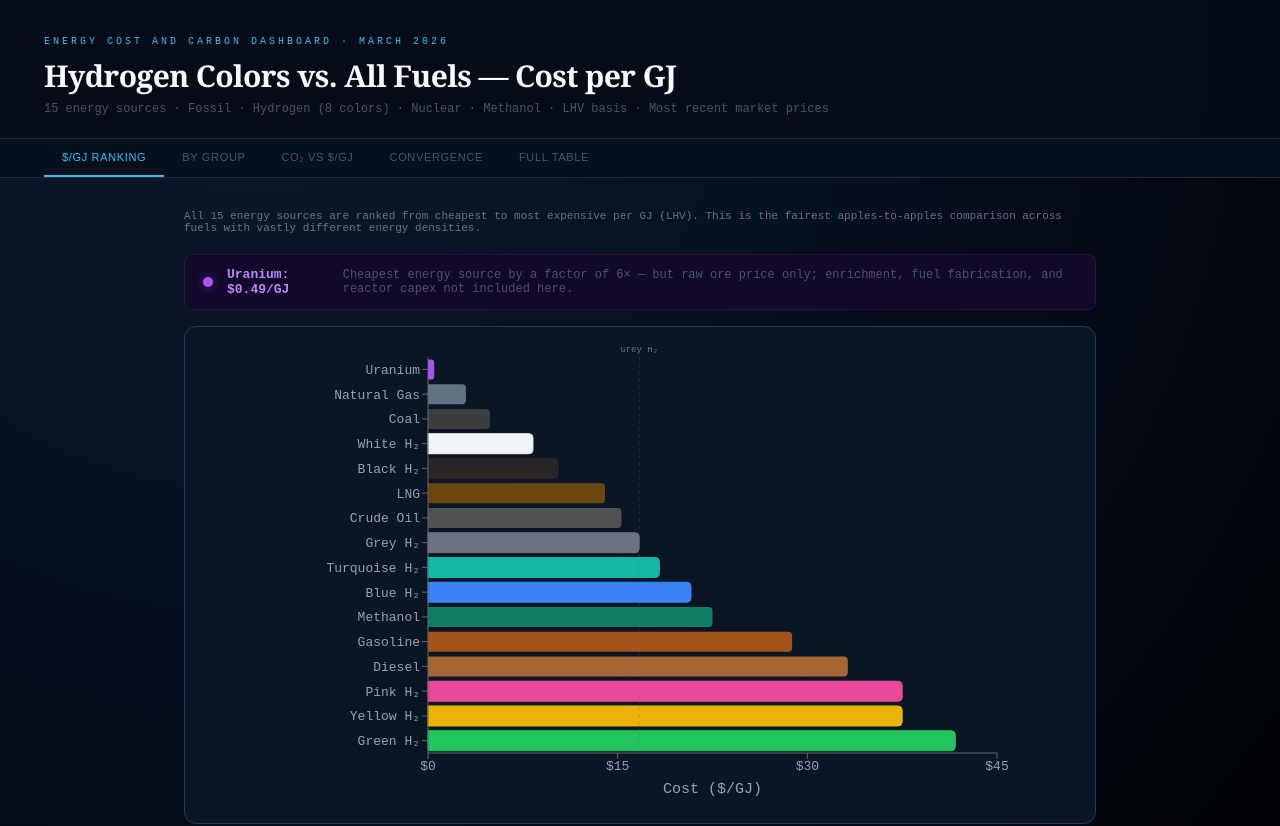
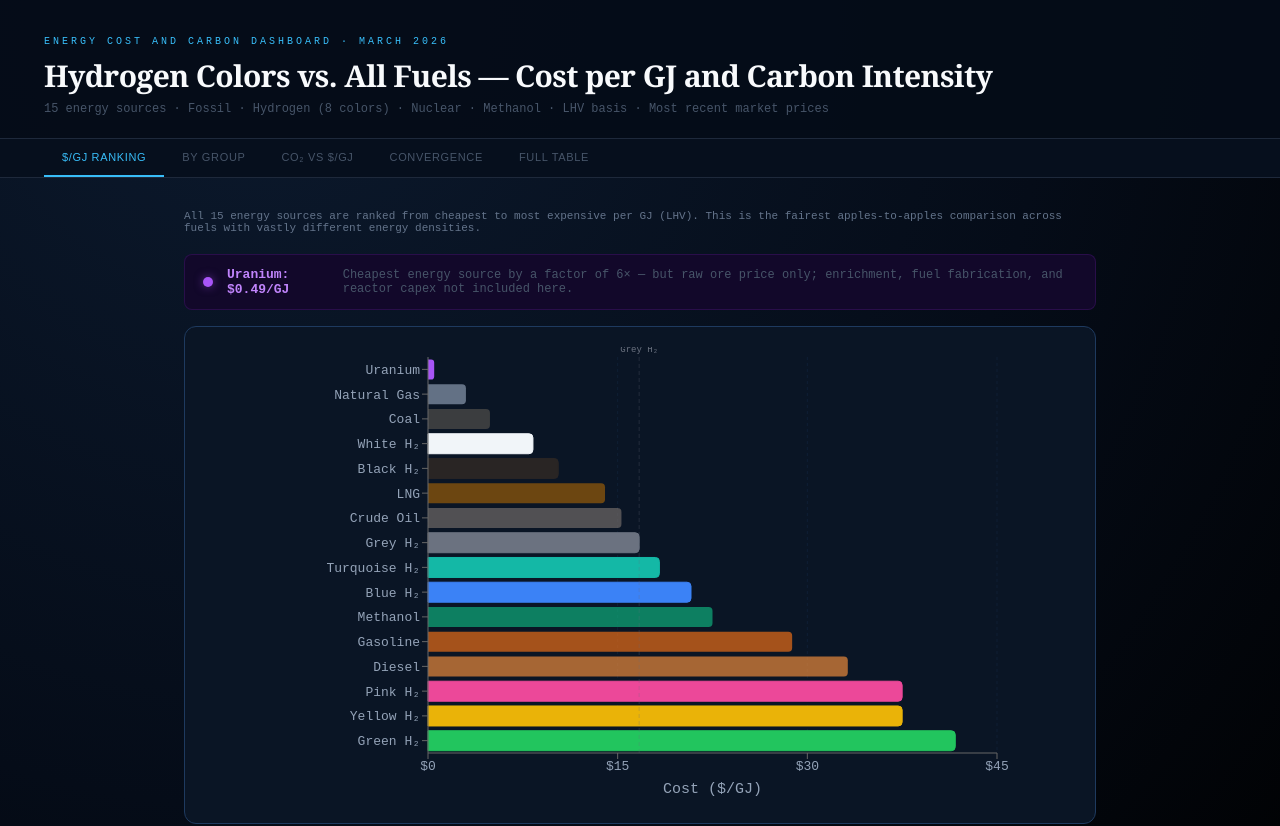
Before and after one commit to sumedhj213/hydrogen-charts, a Next.js app: page / in a window 1280 px wide. Shown: the top 826 px of the page. Built offline with nearby package versions, Linux system fonts and the light colour scheme.

Commit message:
Update energy_cost_and_carbon_dashboard.jsx

```diff
--- a/app/components/energy_cost_and_carbon_dashboard.jsx
+++ b/app/components/energy_cost_and_carbon_dashboard.jsx
@@ -87,7 +87,7 @@ export default function MasterEnergyDashboard() {
           ENERGY COST AND CARBON DASHBOARD · MARCH 2026
         </p>
         <h1 style={{ fontSize: "clamp(20px,3.5vw,30px)", fontWeight: 700, color: "#f8fafc", margin: "0 0 6px", fontFamily: "Georgia, serif", letterSpacing: "-0.02em" }}>
-          Hydrogen Colors vs. All Fuels — Cost per GJ
+          Hydrogen Colors vs. All Fuels — Cost per GJ and Carbon Intensity
         </h1>
         <p style={{ color: "#475569", fontSize: 12, margin: 0 }}>
           15 energy sources · Fossil · Hydrogen (8 colors) · Nuclear · Methanol · LHV basis · Most recent market prices
```
